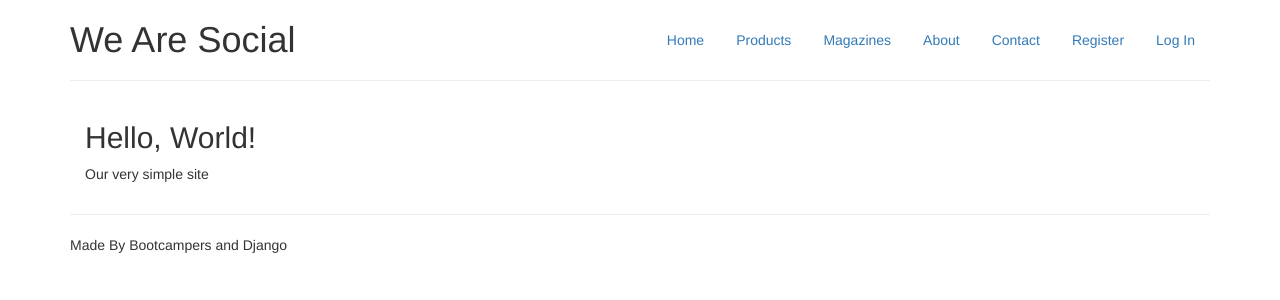
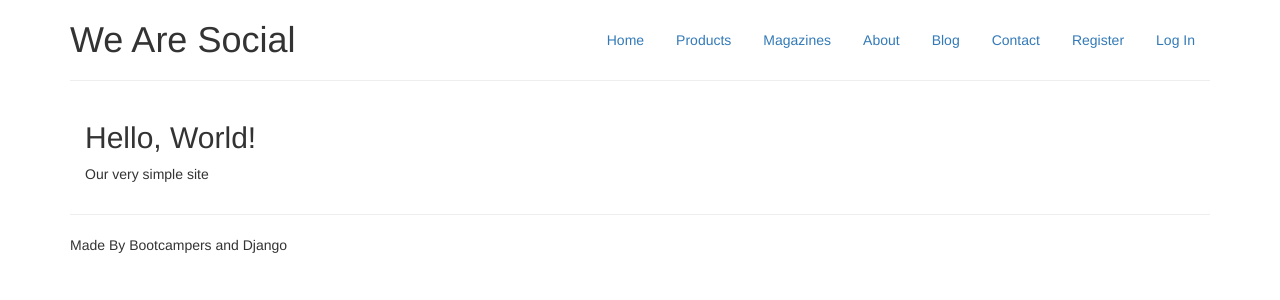
Before and after one commit to frankmullen/we-are-social, a Django app: page / in a window 1280 px wide. Shown: the top 300 px of the page. Run offline with Django 3.2, Linux system fonts and the light colour scheme; parts of the project's set-up code (start-up, migrations or seed data) failed here and were passed over; some libraries are stand-ins or nearby versions.

Commit message:
blog added

```diff
--- a/templates/base.html
+++ b/templates/base.html
@@ -9,6 +9,7 @@
     <meta name="author" content="">
     <link rel="stylesheet" href="https://cdnjs.cloudflare.com/ajax/libs/bootswatch/3.3.6/cerulean/bootstrap.min.css">
     <link rel="stylesheet" href="{% static "css/style.css" %}">
+    <link rel="stylesheet" href="{% static "css/blog.css" %}">
 </head>
 <body>
 <div class="container">
@@ -18,6 +19,7 @@
             <li><a href="/products/">Products</a></li>
             <li><a href="/magazines/">Magazines</a></li>
             <li><a href="/pages/about/">About</a></li>
+            <li><a href="/blog/">Blog</a></li>
             <li><a href="#">Contact</a></li>
             {% if user.is_authenticated %}
                 <li><a href="{% url 'logout' %}">Log Out</a></li>
--- a/we_are_social/settings.py
+++ b/we_are_social/settings.py
@@ -46,6 +46,8 @@ INSTALLED_APPS = [
     'products',
     'paypal.standard.ipn',
     'magazines',
+    'reusable_blog',
+    'disqus',
 ]
 
 AUTH_USER_MODEL = 'accounts.User'
@@ -140,3 +142,7 @@ STATIC_URL = '/static/'
 SITE_URL = 'http://127.0.0.1:8000'
 PAYPAL_NOTIFY_URL = 'http://cd4e1676.ngrok.io/a-very-hard-to-guess-url/'
 PAYPAL_RECEIVER_EMAIL = 'frankmullen-facilitator-1@gmail.com'
+
+# Path to Images
+MEDIA_ROOT = os.path.join(BASE_DIR, 'media')
+MEDIA_URL = '/media/'
--- a/we_are_social/urls.py
+++ b/we_are_social/urls.py
@@ -21,6 +21,8 @@ from paypal.standard.ipn import urls as paypal_urls
 from paypal_store import views as paypal_views
 from products import views as product_views
 from magazines import views as magazine_views
+from django.views.static import serve
+from .settings import MEDIA_ROOT
 
 urlpatterns = [
     url(r'^admin/', admin.site.urls),
@@ -39,4 +41,10 @@ urlpatterns = [
     url(r'^paypal-cancel/$', paypal_views.paypal_cancel),
     url(r'^products/$', product_views.all_products),
     url(r'^magazines/$', magazine_views.all_magazines),
+
+    # Blog URLs
+    url(r'^blog/', include('reusable_blog.urls')),
+    url(r'^media/(?P<path>.*)$', serve, {'document_root': MEDIA_ROOT}),
+
+
 ]
```
Also changed, not shown: db.sqlite3, magazines/migrations/0003_auto_20170121_1326.py (added), media/images/Screen_Shot_2016-11-07_at_08.45.32.jpg (added), media/images/homer_woohoo.jpg (added), 3 other files.
